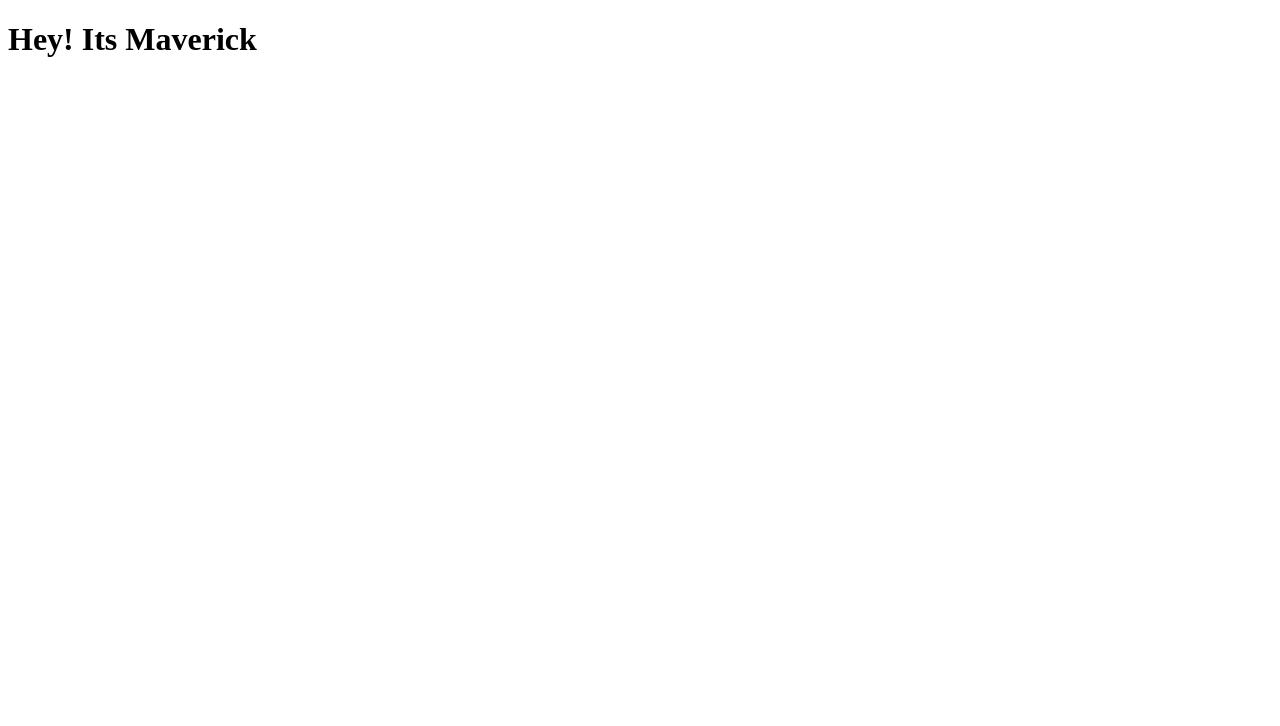
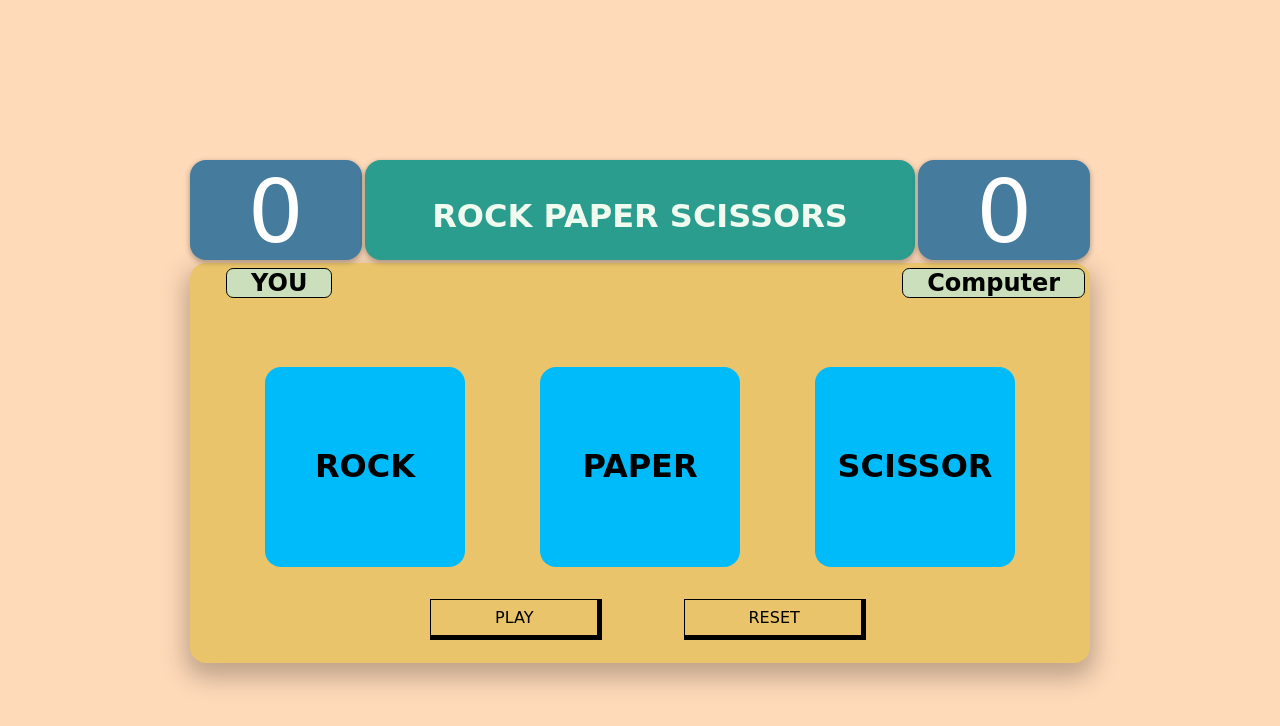
Before and after one commit to theMaverick7/theMaverick7, a plain HTML site: page index.html in a window 1280 px wide. Drawn offline with Linux system fonts and the light colour scheme; a web font is replaced by a local one.

Commit message:
Created UI

```diff
--- a/app.js
+++ b/app.js
@@ -1,5 +1,46 @@
-const h1 = document.querySelector("h1");
+const comp = ['rock','paper','scissors'];
 
-h1.addEventListener('click',function(){
-    h1.style.color = 'red';
-})
+const play = () => {
+    const random = Math.floor(Math.random() * 3);
+    const user = prompt("Enter Your Choice:");
+    const display = check(user,random);
+    console.log(display);
+}
+
+const check = (user,random) => {
+
+    const case1 = user === 'rock' && comp[random] === 'paper';
+    const case2 = user === 'rock' && comp[random] === 'scissors';
+    const case3 = user === 'paper' && comp[random] === 'rock';
+    const case4 = user === 'paper' && comp[random] === 'scissors';
+    const case5 = user === 'scissors' && comp[random] === 'rock';
+    const case6 = user === 'scissors' && comp[random] === 'paper';
+
+    if(user === comp[random])
+    {
+        return 'DRAW';
+    }else if(case1)
+    {
+        return 'Computer Wins';
+    }else if(case2)
+    {
+        return 'You Win';
+    }else if(case3)
+    {
+        return 'You Win';
+    }else if(case4)
+    {
+        return 'Computer Wins';
+    }else if(case5)
+    {
+        return 'Computer Wins';
+    }else if(case6)
+    {
+        return 'You Win';
+    }
+}
+
+// for(let i = 1; i <=5; i++)
+// {
+//     play();
+// }
--- a/index.html
+++ b/index.html
@@ -4,10 +4,38 @@
     <meta charset="UTF-8">
     <meta http-equiv="X-UA-Compatible" content="IE=edge">
     <meta name="viewport" content="width=device-width, initial-scale=1.0">
+    <link rel="preconnect" href="https://fonts.googleapis.com">
+    <link rel="preconnect" href="https://fonts.gstatic.com" crossorigin>
+    <link href="https://fonts.googleapis.com/css2?family=DynaPuff&display=swap" rel="stylesheet">
+    <link rel="stylesheet" href="styles.css">
     <title>Document</title>
 </head>
 <body>
-    <h1>Hey! Its Maverick</h1>
+
+    <div id="topPart">
+        <div id="uScore" class="scores"><span class="points">0</span></div>
+        <div id="titleDiv">
+            <h1 id="title">ROCK PAPER SCISSORS</h1>
+        </div>
+        <div id="cScore" class="scores"><span class="points">0</span></div>
+    </div>
+
+    <div id="main">
+        <div id="topLayer">
+            <h2 class="players" id="userName">YOU</h2>
+            <h2 class="players" id="compName">Computer</h2>
+        </div>
+
+        <div id="options">
+            <div class="opt"><h1>ROCK</h1></div>
+            <div class="opt"><h1>PAPER</h1></div>
+            <div class="opt"><h1>SCISSOR</h1></div>
+        </div>
+
+            <a id="playBtn" href="#">PLAY</a>
+            <a id="rstBtn" href="#">RESET</a>
+
+    </div>
 
     <script src="app.js"></script>
 </body>
--- /dev/null
+++ b/styles.css
@@ -0,0 +1,140 @@
+body{
+    font-family: 'DynaPuff', cursive;
+    background-color: #ffdab9;
+}
+
+#main{
+    width: 900px;
+    height: 400px;
+    background-color: #e9c46a;
+    margin: 0 auto;
+    border-radius: 1em;
+    box-shadow: 0px 10px 25px 5px rgba(0,0,0,0.25);
+}
+
+#titleDiv{
+    width: 550px;
+    height: 100px;
+    margin: 0 0.2em;
+    border-radius: 1em;
+    background-color: #2a9d8f;
+    text-align: center;
+}
+
+#title{
+    color: #f1faee;
+    padding: 0.5em 0;
+    font-size: 2em;
+}
+
+.scores{
+    width: 172px;
+    height: 100px;
+    background-color: #457b9d;
+    border-radius: 1em;
+    display: inline-block;
+    color: white;
+    text-align: center;
+}
+
+#topPart{
+    display: flex;
+    justify-content: center;
+    margin-top: 20vh;
+    margin-bottom: 0.2em;
+}
+
+.points{
+    font-size: 2em;
+    font-size: 5.5em;
+}
+
+#titleDiv,.scores{
+    box-shadow: 0px 2px 5px 1px rgba(0,0,0,0.25);
+}
+
+#main #playBtn{
+    display: inline-block;
+    border: 1px solid black;
+    color: black;
+    padding: 0.5em 4em;
+    box-shadow: 2px 2px 0px 2px;
+    text-decoration: none;
+    margin-left: 15em;
+    margin-right: 5em;
+    margin-top: 2em;
+    transition: all 0.2s ease-in;
+    max-width: 3em;
+}
+
+#main #rstBtn{
+    display: inline-block;
+    border: 1px solid black;
+    color: black;
+    padding: 0.5em 4em;
+    box-shadow: 2px 2px 0px 2px;
+    text-decoration: none;
+    transition: all 0.2s ease-in;
+    max-width: 3em;
+}
+
+#main #playBtn:hover{
+    box-shadow: none;
+    transform: translate(2px,2px);
+}
+
+#main #rstBtn:hover{
+    box-shadow: none;
+    transform: translate(2px,2px);
+}
+
+#topLayer{
+    display: flex;
+    justify-content: space-between;
+    align-items: flex-start;
+}
+
+.players{
+    margin: 0.2em 0;
+    border: 1px solid black;
+    border-radius: 0.3em;
+    padding: 0 1em;
+    background-color: #cbdfbd;
+}
+
+#userName{
+    margin-right: 4em;
+    margin-left: 1.5em;
+}
+
+#compName{
+    margin-left: 1em;
+    margin-right: 0.2em;
+}
+
+#options{
+    display: flex;
+    justify-content: space-evenly;
+    align-items: flex-end;
+}
+
+.opt{
+    width: 200px;
+    height: 200px;
+    background-color: #00bbf9;
+    border-radius: 1em;
+    margin-top: 4em;
+}
+
+.opt{
+    text-align: center;
+    transition: all 0.1s ease-in;
+}
+
+.opt h1{
+    margin: 2.5em 0;
+}
+
+.opt:hover{
+    transform: translate(0,-2.5px);
+}
```
Also changed, not shown: bg.jpg (added), media/bg2.png (added), media/paper.png (added), media/rock.png (added), media/rock2.png (added), media/scissor.png (added), media/theRock.png (added), 1 other file.
